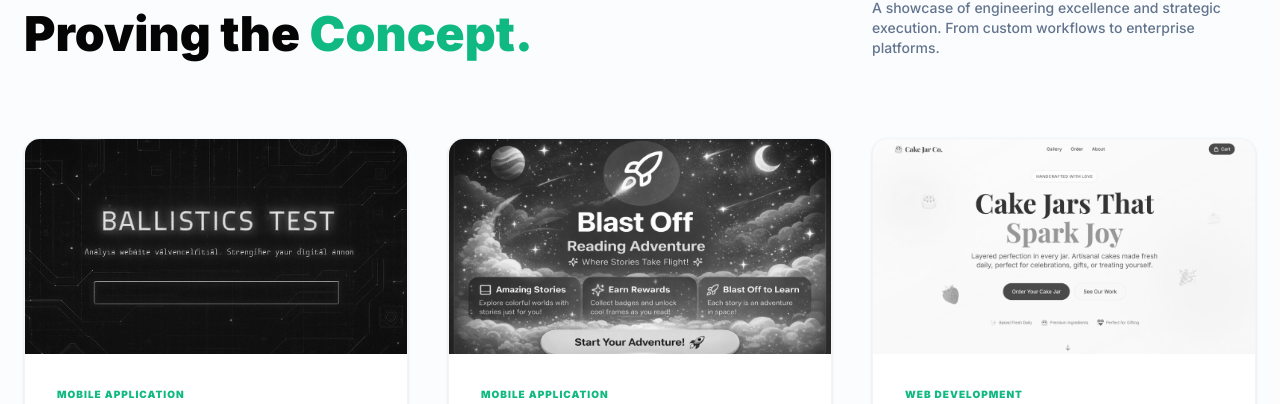
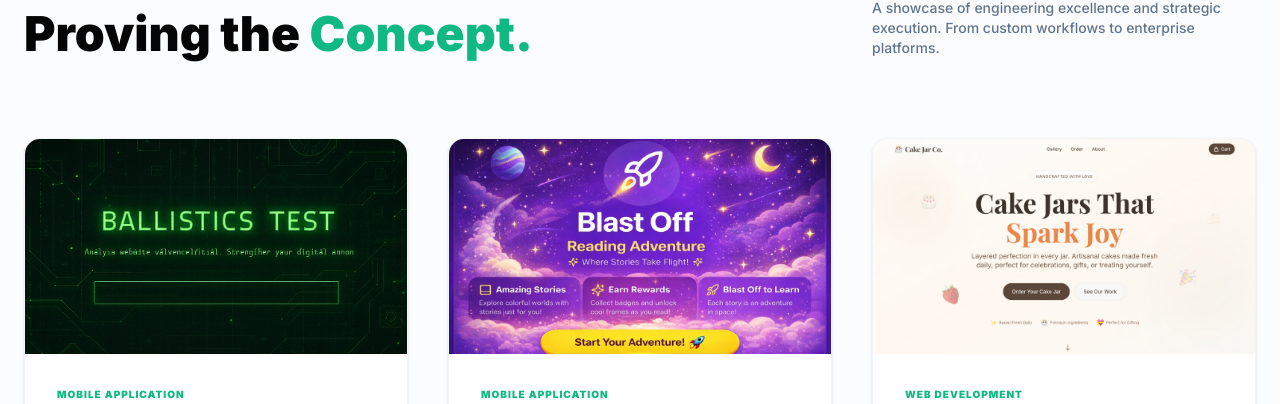
Before and after one commit to Crypto-Vidal/Planet-V, a Next.js app: page / in a window 1280 px wide. Shown: the part 2343-2747 px from the top of the page. Built offline with nearby package versions, Linux system fonts and the light colour scheme.

Commit message:
Enable full color project images

```diff
--- a/src/components/sections/Portfolio.tsx
+++ b/src/components/sections/Portfolio.tsx
@@ -86,7 +86,7 @@
                                 <img
                                     src={project.image}
                                     alt={project.title}
-                                    className="w-full h-full object-cover grayscale group-hover:grayscale-0 transition-all duration-700 group-hover:scale-105"
+                                    className="w-full h-full object-cover transition-all duration-700 group-hover:scale-105"
                                 />
                             </div>
 
```
